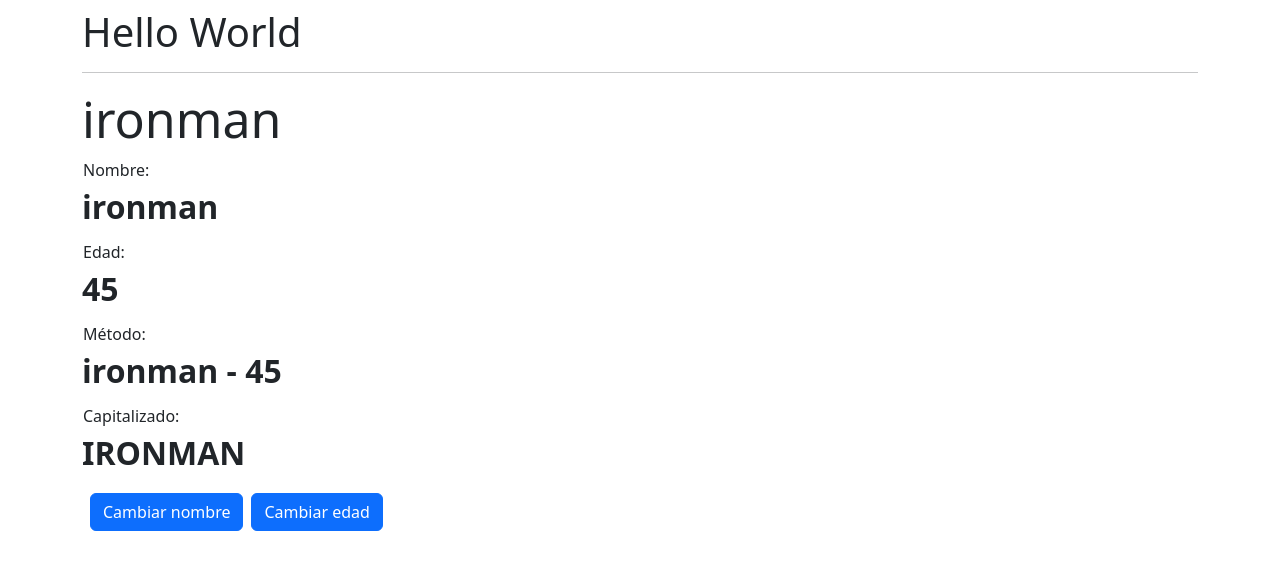
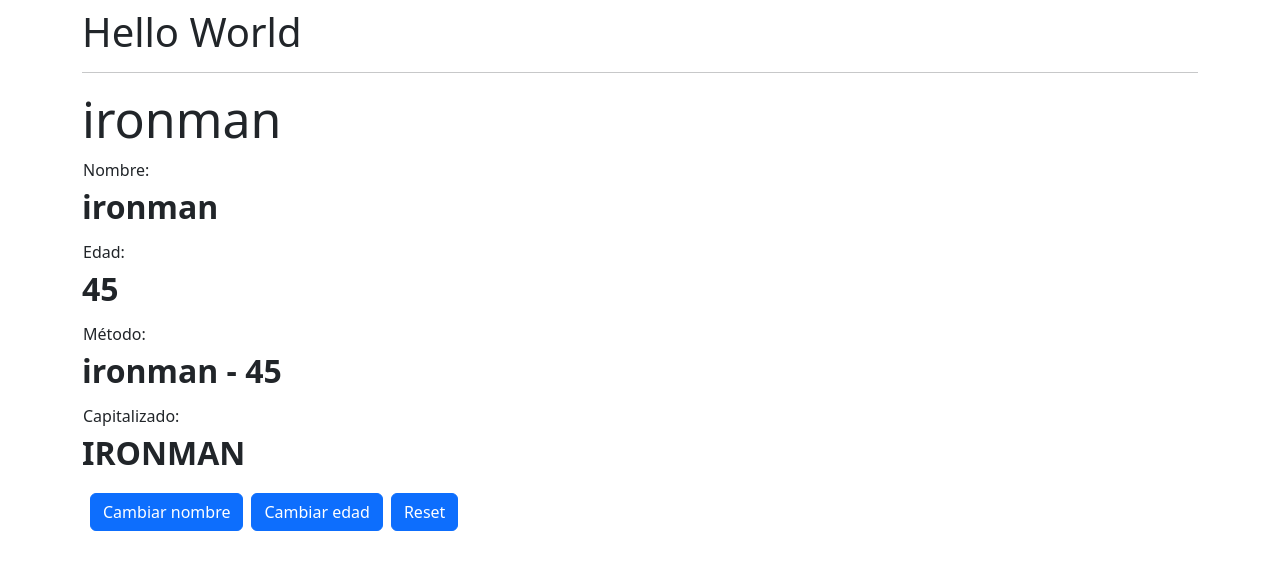
Before and after one commit to abrilBjarano/angular-bases, an Angular app: page / in a window 1280 px wide. Shown: the top 570 px of the page. Built offline with nearby package versions, Linux system fonts and the light colour scheme.

Commit message:
directiva *ngif

```diff
--- a/src/app/heroes/hero/hero.component.html
+++ b/src/app/heroes/hero/hero.component.html
@@ -15,10 +15,22 @@
 </dl>
 
 
-<button (click)="changeHero()" class="btn btn-primary mx-2">
+<button
+  *ngIf="name !== 'Spiderman'"
+  (click)="changeHero()"
+  class="btn btn-primary mx-2">
   Cambiar nombre
 </button>
 
-<button (click)="changeAge()" class="btn btn-primary">
+<button
+  *ngIf="age !== 25"
+  (click)="changeAge()"
+  class="btn btn-primary">
   Cambiar edad
 </button>
+
+<button
+  (click)="resetForm()"
+  class="btn btn-primary mx-2">
+  Reset
+</button>
--- a/src/app/heroes/hero/hero.component.ts
+++ b/src/app/heroes/hero/hero.component.ts
@@ -19,21 +19,16 @@
   }
 
   changeHero(): void {
-
-    if(this.name === 'ironman') {
-      this.name = 'spiderman';
-    } else {
-      this.name = 'ironman';
-    }
+    this.name = 'Spiderman';
   }
 
   changeAge(): void {
+    this.age = 25;
+  }
 
-    if(this.age === 45) {
-      this.age = 25;
-    } else {
-      this.age = 45;
-    }
+  resetForm(): void {
+    this.name = 'ironman';
+    this.age = 45;
   }
 
 }
```
